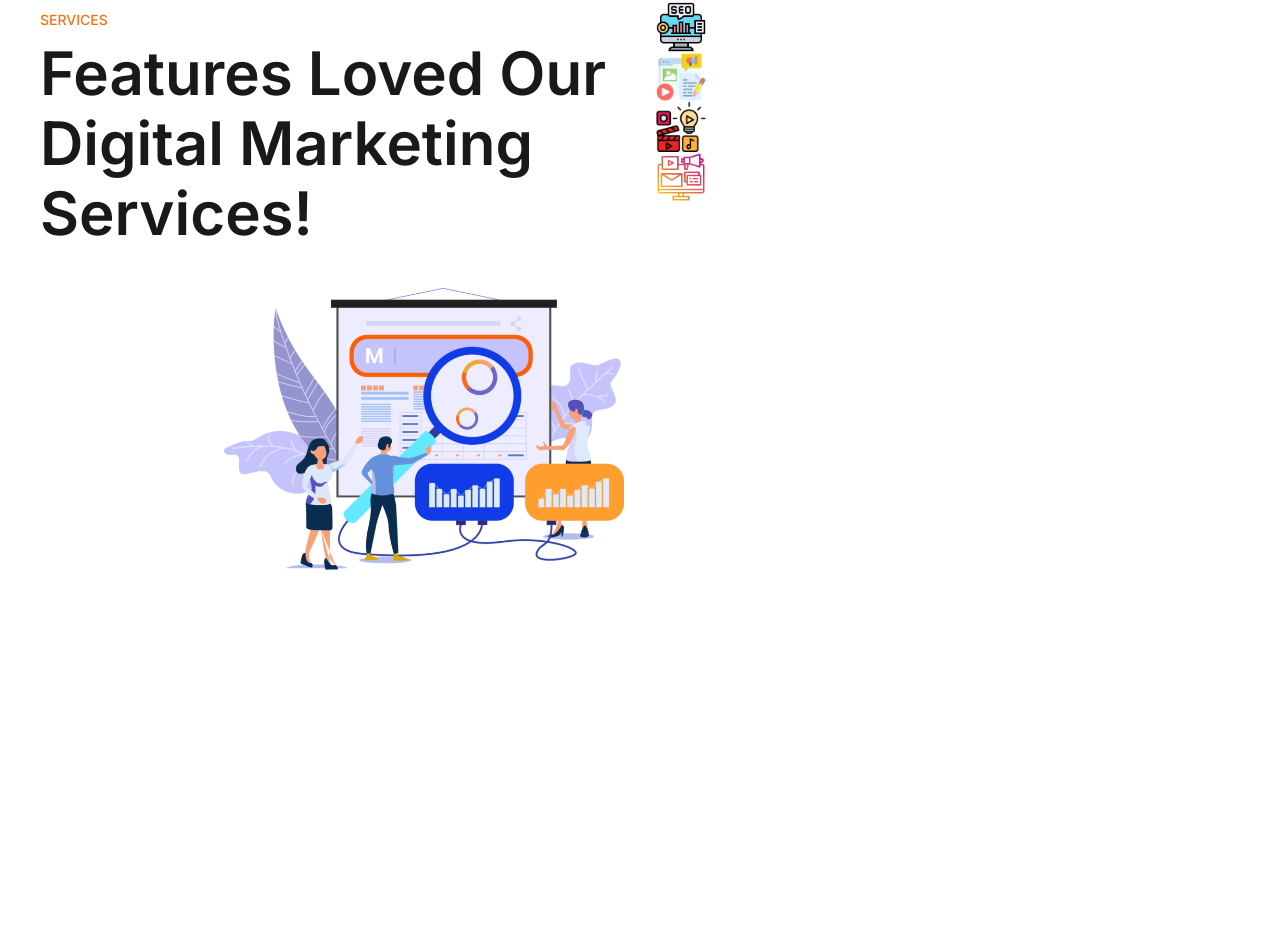
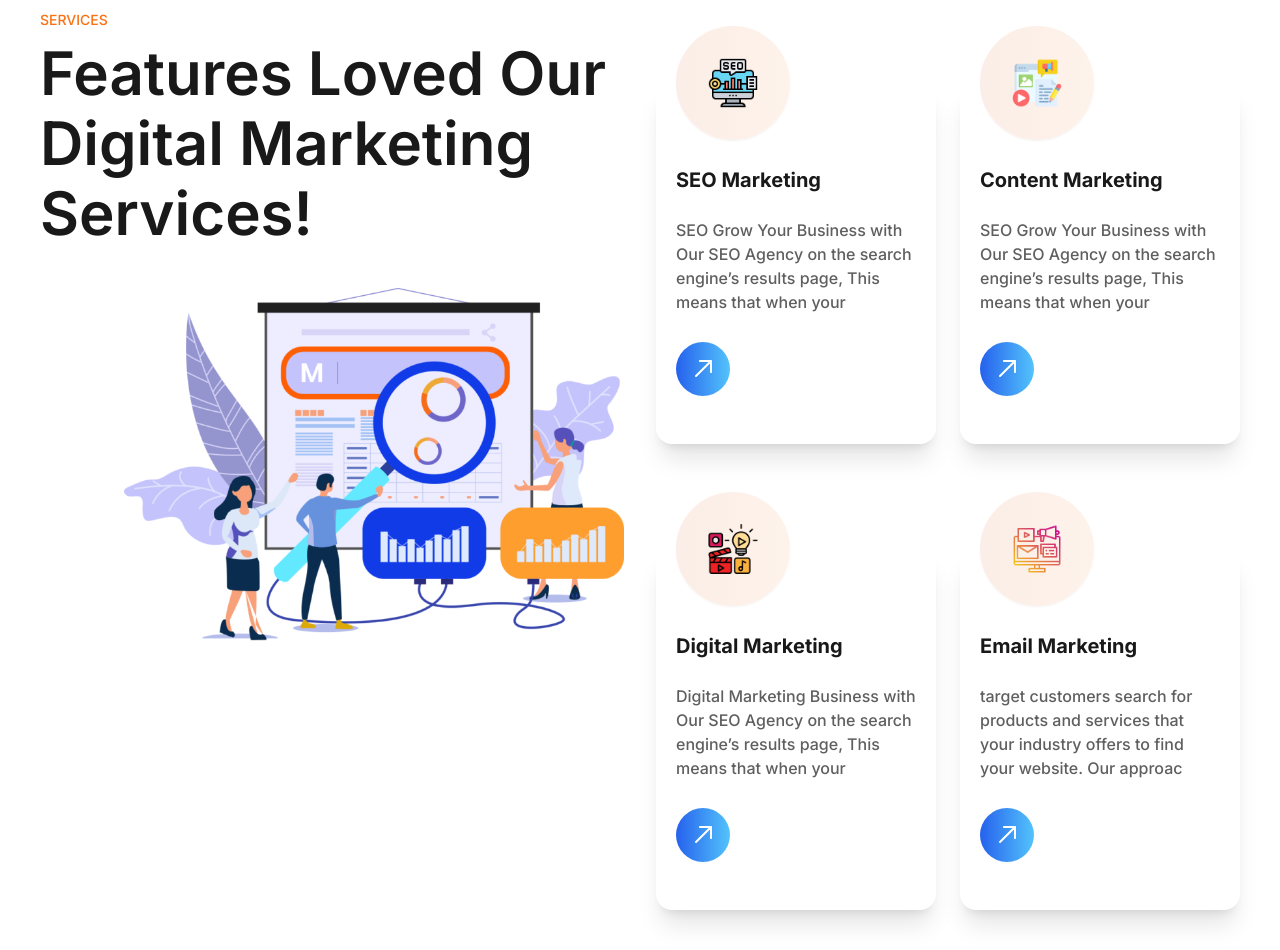
Before and after one commit to naymHdev/afiya-anjum-maya, a Next.js app: page / in a window 1280 px wide. Shown: the part 2069-3019 px from the top of the page. Before the commit the page ends 2641 px from the top, so only its background shows below. Built offline with nearby package versions, Linux system fonts and the light colour scheme.

Commit message:
create: a core services section

```diff
--- a/src/components/ServicesCategory/index.jsx
+++ b/src/components/ServicesCategory/index.jsx
@@ -1,6 +1,7 @@
 import { coreServices } from "@/data/data";
 import Image from "next/image";
 import React from "react";
+import { RxArrowTopRight } from "react-icons/rx";
 
 const ServicesCategory = () => {
   return (
@@ -15,18 +16,34 @@ const ServicesCategory = () => {
             <div className=" absolute right-0">
               <Image
                 src="/services-section-image.png"
-                width={400}
-                height={400}
+                width={500}
+                height={500}
                 alt="services"
               />
             </div>
           </section>
           <section>
-            <div>
+            <div className=" grid grid-cols-1 md:grid-cols-2 gap-6">
               {coreServices?.map((itm) => (
-                <div key={itm.id}>
-                  <div>
+                <div
+                  key={itm.id}
+                  className="shadow-xl relative rounded-2xl p-5 mt-20 hover:text-white"
+                >
+                  <div className=" border-none shadow-sm rounded-full p-8 bg-gradient-to-r from-[#FBEDE7] to-[#FEF3EA] absolute -top-14">
                     <Image src={itm.icon} width={50} height={50} alt="Icon" />
+                  </div>
+                  <div className=" space-y-6 mt-16">
+                    <h2 className=" text-primary-text text-xl font-bold">
+                      {itm.title}
+                    </h2>
+                    <p className=" text-secondary-text font-medium">
+                      {itm.description.slice(0, 110)}
+                    </p>
+                  </div>
+                  <div className=" py-7">
+                    <button className=" bg-gradient-to-r from-[#2661ED] hover:from-[#FA6B10] hover:to-[#FB952C] to-[#53C3FB] rounded-full p-3">
+                      <RxArrowTopRight className=" text-white text-3xl" />
+                    </button>
                   </div>
                 </div>
               ))}
--- a/src/data/data.js
+++ b/src/data/data.js
@@ -49,6 +49,6 @@ export const coreServices = [
     icon: "/email-marketing-icon.png",
     title: "Email Marketing",
     description:
-      " target customers search for products and services that your industry offers to find your website. Our approach to SEO is uniquely built around what we know works…and what we know doesn’t work. With over 200 verified factors […]    ",
+      " target customers search for products and services that your industry offers to find your website. Our approach to SEO is uniquely built around what we know works…and what we know doesn’t work. With over 200 verified factors ...",
   },
 ];
```
